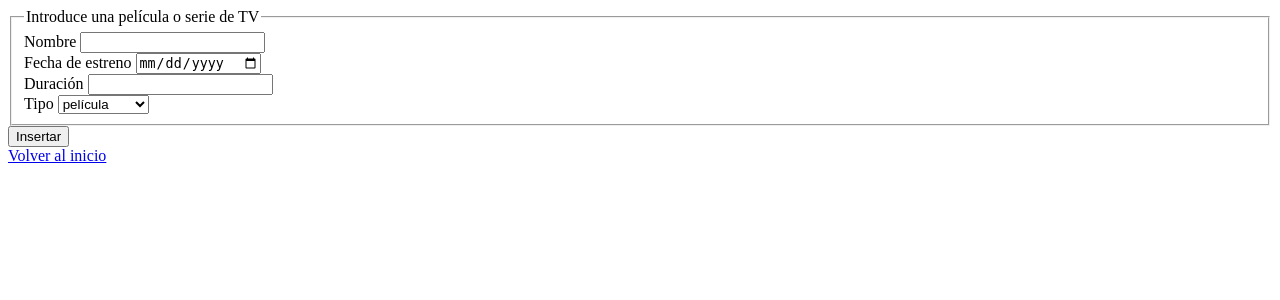
After one commit to tresespadas/iaw, a PHP site: page /insertar.php in a window 1280 px wide. The commit adds this page. Shown: the top 300 px of the page. Run offline with PHP 8.4, Linux system fonts and the light colour scheme; the visitor is signed in with stand-in values (Sample User, id 1).

Commit message:
terminado - faltan retoques

```diff
--- a/ud3/bd/repaso-recuperacion2/buscar.php
+++ b/ud3/bd/repaso-recuperacion2/buscar.php
@@ -1,7 +1,7 @@
 <?php
 session_start();
 require 'funciones.php';
-if (!isset($_SESSION['root'])) // Evitando un path trasversal [?]
+if (!isset($_SESSION['logged'])) // Evitando un path trasversal [?]
 {
     echo "Se necesita una cuenta de usuario para esta función. Pincha <a href='index.php'>aquí</a> para volver al inicio.";
     die();
@@ -64,7 +64,7 @@ if (!isset($_SESSION['root'])) // Evitando un path trasversal [?]
             }
             else
             {
-                $busqueda = $pdo->query("SELECT series.titulo, temporadas.fecha_estreno, temporada FROM series LEFT JOIN temporadas ON series.id=temporadas.id_serie WHERE series.titulo LIKE '%$nombre%'");
+                $busqueda = $pdo->query("SELECT series.titulo, series.fecha_estreno, temporada FROM series LEFT JOIN temporadas ON series.id=temporadas.id_serie WHERE series.titulo LIKE '%$nombre%'");
 
                 echo "<table>";
                 echo "<tr>";
--- /dev/null
+++ b/ud3/bd/repaso-recuperacion2/insertar.php
@@ -0,0 +1,70 @@
+<?php
+session_start();
+if (!isset($_SESSION['logged']))
+{
+    echo "Se necesitan permisos administrativos para esta función. Pincha <a href='index.php'>aquí</a> para volver al inicio.";
+    die();
+}
+require 'funciones.php';
+?>
+<!DOCTYPE html>
+<html lang="en">
+<head>
+    <meta charset="UTF-8">
+    <meta name="viewport" content="width=device-width, initial-scale=1.0">
+    <title>Netflix - Insertar una película o serie de TV</title>
+</head>
+<body>
+    <?php
+        echo "<form action='insertar.php' method='post'>";
+        echo "<fieldset>";
+        echo "<legend>Introduce una película o serie de TV</legend>";
+        echo "<label for='nombre'>Nombre </label>";
+        echo "<input type='text' name='nombre' id='nombre' required><br>";
+        echo "<label for='fecha_estreno'>Fecha de estreno </label>";
+        echo "<input type='date' name='fecha_estreno' id='fecha_estreno' required><br>";
+        echo "<label for='duracion'>Duración </label>";
+        echo "<input type='number' name='duracion' id='duracion'><br>";
+        echo "<label for='tipo'>Tipo </label>";
+        echo "<select name='tipo'>";
+        $tipos = leer_tipos("lista_tipos.txt");
+        foreach ($tipos as $tipo)
+        {
+            echo "<option value='$tipo'>$tipo</option>";
+        }
+        echo "<select>";
+        echo "</fieldset>";
+        echo "<input type='submit' name='insertar' id='insertar' value='Insertar'>";
+        echo "</form>";
+        echo "<footer>";
+        echo "<a href='index.php'>Volver al inicio</a>";
+        echo "</footer>";
+
+        if (isset($_POST['insertar']))
+        {
+            $nombre = $_POST['nombre'];
+            $tipo = $_POST['tipo'];
+            $fecha = $_POST['fecha_estreno'];
+            $duracion = $_POST['duracion'];
+            $pdo = conecta("netflix");
+
+            if ($tipo == 'película')
+            {
+                $insertar = $pdo->query("INSERT INTO peliculas (titulo,fecha_estreno,duracion) VALUES ('$nombre','$fecha','$duracion')");
+                $resultado = $insertar->rowCount();
+
+                echo "Se ha insertado la película {$nombre}";
+            }
+            else
+            {
+                $insertar = $pdo->query("INSERT INTO series (titulo,fecha_estreno) VALUES ('$nombre','$fecha')");
+                $resultado = $insertar->rowCount();
+
+                echo "Se ha insertado la serie {$nombre}";
+
+            }
+        }
+    ?>
+
+</body>
+</html>
```
Also changed, not shown: ud3/bd/repaso-recuperacion2/borrar.php (+7 -2 lines).
